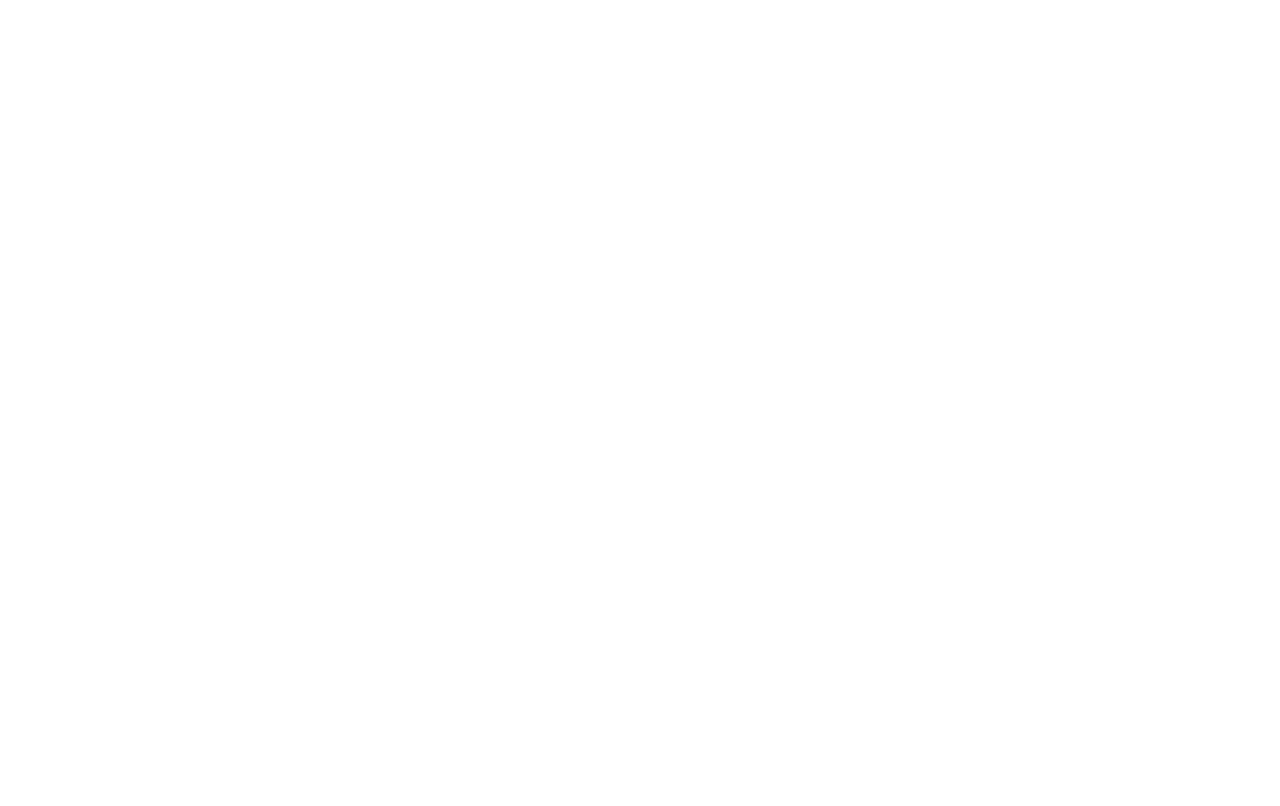
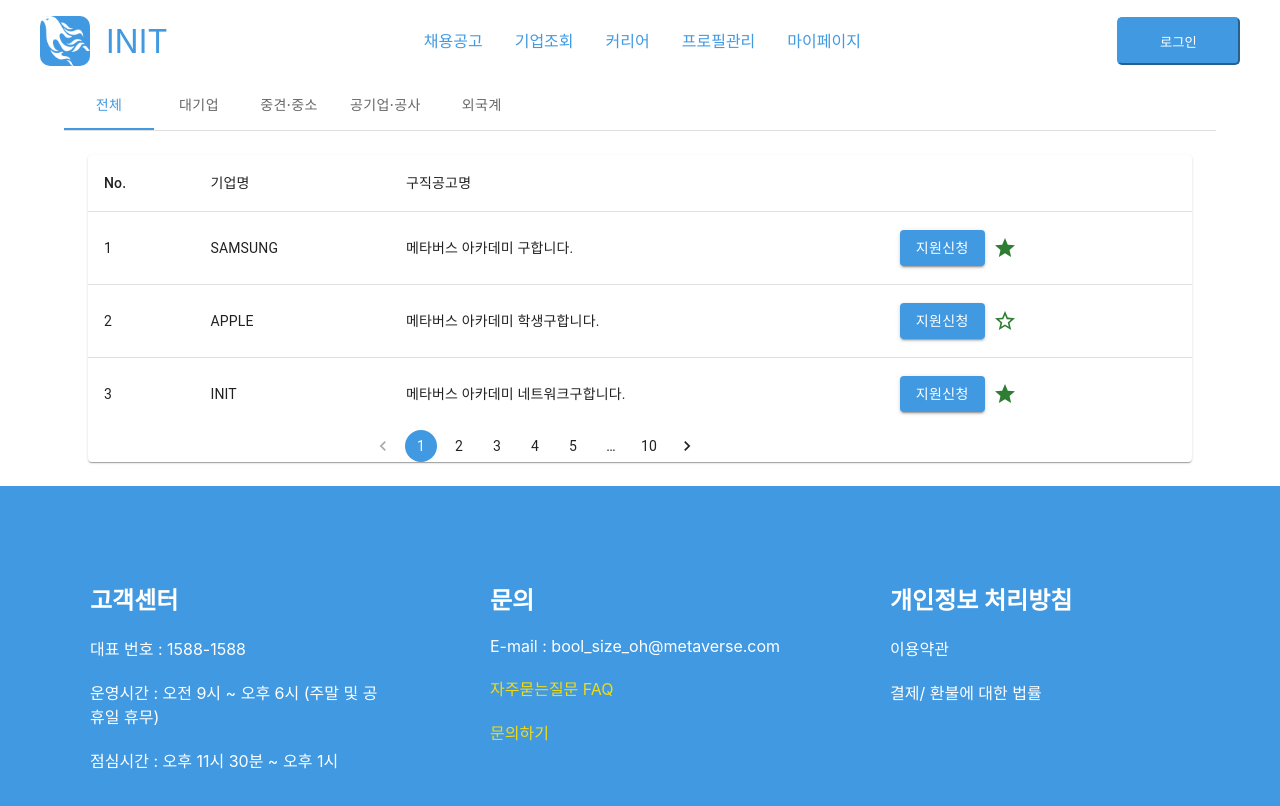
Before and after one commit to mtvsteampheonix/INITCLIENT, a React (Create React App) app: page /jobsearch in a window 1280 px wide. Before the commit this address had no page. Shown: the top 806 px of the page. Built offline with nearby package versions, Linux system fonts and the light colour scheme.

Commit message:
Feat:구직공고조회 페이지(jobSerch) 추가
Feat: 구직공고페이지추가 pages/jobSearch/jobSearch.js

```diff
--- a/src/App.js
+++ b/src/App.js
@@ -5,6 +5,7 @@
 import {Manage} from './pages/resume/manage';
 import {AddStepCategory} from './pages/resume/add-step';
 import Login from './pages/members/Login';
+import JobSearch from './pages/jobSearch/JobSearch';
 
 function App() {
   return (
@@ -13,12 +14,18 @@
         <Routes>
           <Route path='/' element={<Layout />}>
             <Route index element={<Main />} />
+
             <Route path='resume'>
               <Route index element={<Manage />} />
               <Route path='add/step1' element={<AddStepCategory />} />
             </Route>
+
             <Route path='member'>
               <Route path='login' element={<Login />} />
+            </Route>
+
+            <Route path='jobsearch'>
+              <Route index element={<JobSearch />} />
             </Route>
           </Route>
         </Routes>
--- /dev/null
+++ b/src/components/commons/jobSearch/BasicTable.js
@@ -0,0 +1,72 @@
+import * as React from 'react';
+import Table from '@mui/material/Table';
+import TableBody from '@mui/material/TableBody';
+import TableCell from '@mui/material/TableCell';
+import TableContainer from '@mui/material/TableContainer';
+import TableHead from '@mui/material/TableHead';
+import TableRow from '@mui/material/TableRow';
+import Paper from '@mui/material/Paper';
+import {useState} from 'react';
+import Button from '@mui/material/Button';
+import IconButton from '@mui/material/IconButton';
+import StarIcon from '@mui/icons-material/Star';
+import StarBorderIcon from '@mui/icons-material/StarBorder';
+import Pagination from '@mui/material/Pagination';
+import Container from '@mui/material/Container';
+
+function createData(No, comName, title, interest) {
+  return {No, comName, title, interest};
+}
+
+const rows = [
+  createData(1, 'SAMSUNG', '메타버스 아카데미 구합니다.', 'Y'),
+  createData(2, 'APPLE', '메타버스 아카데미 학생구합니다.', 'N'),
+  createData(3, 'INIT', '메타버스 아카데미 네트워크구합니다.', 'Y')
+];
+
+export default function BasicTable() {
+  const [interestState, setInterestState] = useState('N');
+
+  return (
+    <TableContainer component={Paper}>
+      <Table sx={{minWidth: 650}} aria-label='simple table'>
+        <TableHead>
+          <TableRow>
+            <TableCell>No.</TableCell>
+            <TableCell>기업명</TableCell>
+            <TableCell>구직공고명</TableCell>
+            <TableCell></TableCell>
+          </TableRow>
+        </TableHead>
+        <TableBody>
+          {rows.map((row) => (
+            <TableRow
+              key={row.No}
+              sx={{'&:last-child td, &:last-child th': {border: 0}}}
+            >
+              <TableCell component='th' scope='row'>
+                {row.No}
+              </TableCell>
+              <TableCell>{row.comName}</TableCell>
+              <TableCell>{row.title}</TableCell>
+              <TableCell>
+                <Button variant='contained'>지원신청</Button>
+                <IconButton color='success'>
+                  {row.interest == 'N' ? <StarBorderIcon /> : <StarIcon />}
+                </IconButton>
+              </TableCell>
+            </TableRow>
+          ))}
+        </TableBody>
+      </Table>
+      <Container maxWidth='sm'>
+        <Pagination
+          style={{align: 'center'}}
+          align='center'
+          count={10}
+          color='primary'
+        />
+      </Container>
+    </TableContainer>
+  );
+}
--- /dev/null
+++ b/src/pages/jobSearch/JobSearch.js
@@ -0,0 +1,92 @@
+import * as React from 'react';
+import PropTypes from 'prop-types';
+import Tabs from '@mui/material/Tabs';
+import Tab from '@mui/material/Tab';
+import Typography from '@mui/material/Typography';
+import Box from '@mui/material/Box';
+import {Container} from '@mui/system';
+import StarBorderIcon from '@mui/icons-material/StarBorder';
+import {useState} from 'react';
+import BasicTable from '../../components/commons/jobSearch/BasicTable';
+
+function TabPanel(props) {
+  const {children, value, index, ...other} = props;
+
+  return (
+    <div
+      role='tabpanel'
+      hidden={value !== index}
+      id={`simple-tabpanel-${index}`}
+      aria-labelledby={`simple-tab-${index}`}
+      {...other}
+    >
+      {value === index && (
+        <Box sx={{p: 3}}>
+          <Typography>{children}</Typography>
+        </Box>
+      )}
+    </div>
+  );
+}
+
+TabPanel.propTypes = {
+  children: PropTypes.node,
+  index: PropTypes.number.isRequired,
+  value: PropTypes.number.isRequired
+};
+
+function a11yProps(index) {
+  return {
+    id: `simple-tab-${index}`,
+    'aria-controls': `simple-tabpanel-${index}`
+  };
+}
+
+function JobSearch() {
+  const [value, setValue] = React.useState(0);
+
+  const handleChange = (event, newValue) => {
+    setValue(newValue);
+  };
+
+  const [interest, setInterest] = useState(StarBorderIcon);
+
+  return (
+    <Container>
+      <Box sx={{width: '100%'}}>
+        <Box sx={{borderBottom: 1, borderColor: 'divider'}}>
+          <Tabs
+            value={value}
+            onChange={handleChange}
+            aria-label='basic tabs example'
+          >
+            <Tab label='전체' {...a11yProps(0)} />
+            <Tab label='대기업' {...a11yProps(1)} />
+            <Tab label='중견·중소' {...a11yProps(2)} />
+            <Tab label='공기업·공사 ' {...a11yProps(3)} />
+            <Tab label='외국계' {...a11yProps(4)} />
+          </Tabs>
+          {/*위에 탭목록, 아래는 탭에 매칭되는 페이지*/}
+        </Box>
+        <TabPanel value={value} index={0}>
+          <BasicTable/>
+        </TabPanel>
+
+        <TabPanel value={value} index={1}>
+          대기업
+        </TabPanel>
+        <TabPanel value={value} index={2}>
+          중견중소
+        </TabPanel>
+        <TabPanel value={value} index={3}>
+          공기업공사
+        </TabPanel>
+        <TabPanel value={value} index={4}>
+          외국계
+        </TabPanel>
+      </Box>
+    </Container>
+  );
+}
+
+export default JobSearch;
```
